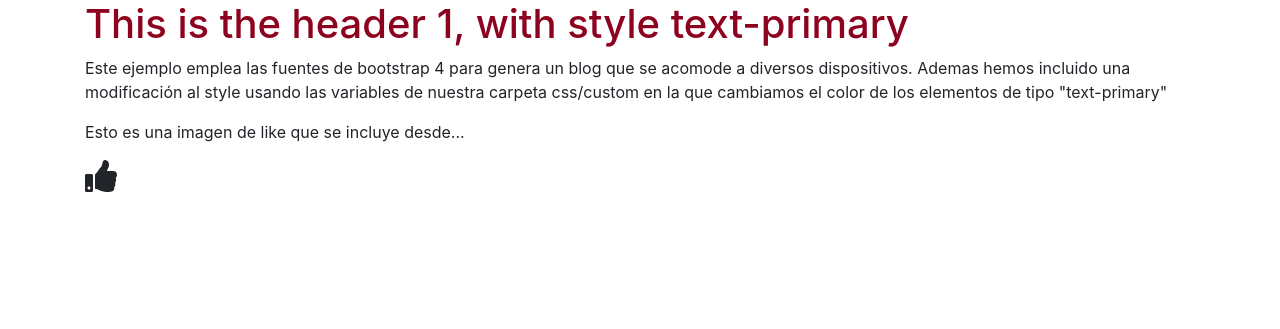
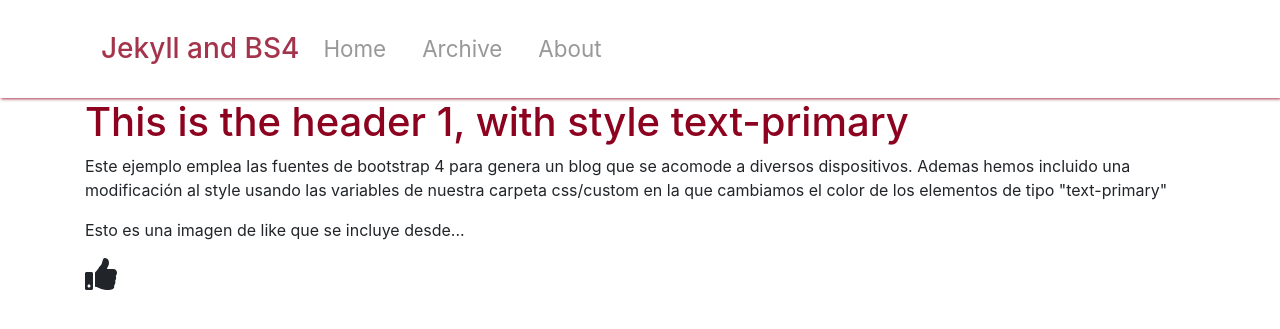
Before and after one commit to jmgomez-IAA/loogbook, a Jekyll site: the page built from index.html, in a window 1280 px wide. Shown: the top 329 px of the page. Built offline with Jekyll 4.4.1, drawn with Linux system fonts in a browser that asks for light colours; nearby versions of some CDN libraries.

Commit message:
Se incluye una barra de navegación como pide el issue  #2

```diff
--- /dev/null
+++ b/_includes/header.html
@@ -0,0 +1,25 @@
+
+<!-- NAV -->
+<nav class="navbar navbar-expand-md navbar-light py-4">
+  <div class="container">
+    <a href="{{ site.baseurl }}/" class="navbar-brand">
+      <h3 class="d-inline align-middle pl-3 text-primary">Jekyll and BS4</h3>
+    </a>
+    <button class="navbar-toggler" data-toggle="collapse" data-target="#navbarNav">
+      <span class="navbar-toggler-icon"></span>
+    </button>
+    <div class="collapse navbar-collapse" id="navbarNav">
+      <ul class="navbar-nav">
+        <li class="nav-item">
+          <a href="{{ site.baseurl }}/" class="nav-link">Home</a>
+        </li>
+        <li class="nav-item">
+          <a href="{{ site.baseurl }}/archive/" class="nav-link">Archive</a>
+        </li>
+        <li class="nav-item">
+          <a href="{{ site.baseurl }}/about/" class="nav-link">About</a>
+        </li>
+      </ul>
+    </div>
+  </div>
+</nav>
--- a/_layouts/default.html
+++ b/_layouts/default.html
@@ -5,6 +5,7 @@
   {% include head.html %}
 
   <body>
+    {% include header.html %}
 
     {{ content }}
 
--- a/css/custom/_variables.scss
+++ b/css/custom/_variables.scss
@@ -1,2 +1,3 @@
 
 $primary: #8d021f; // burgundy
+$info: #7f7f7f; // grey
--- /dev/null
+++ b/css/custom/includes/_header.scss
@@ -0,0 +1,18 @@
+.navbar{
+    box-shadow: 1px 1px 3px $primary;
+    opacity: 0.8;
+    background: $white;
+
+    .nav-item{
+	font-size: 1.4rem;
+	padding-right: 20px;
+    }
+}
+
+.nav-link {
+    color: $info !important;
+
+    &:hover {
+	color: $primary !important;
+    }
+}
--- a/css/main.scss
+++ b/css/main.scss
@@ -3,3 +3,4 @@
 
 
 @import 'bootstrap/bootstrap';
+@import 'custom/includes/_header';
```
